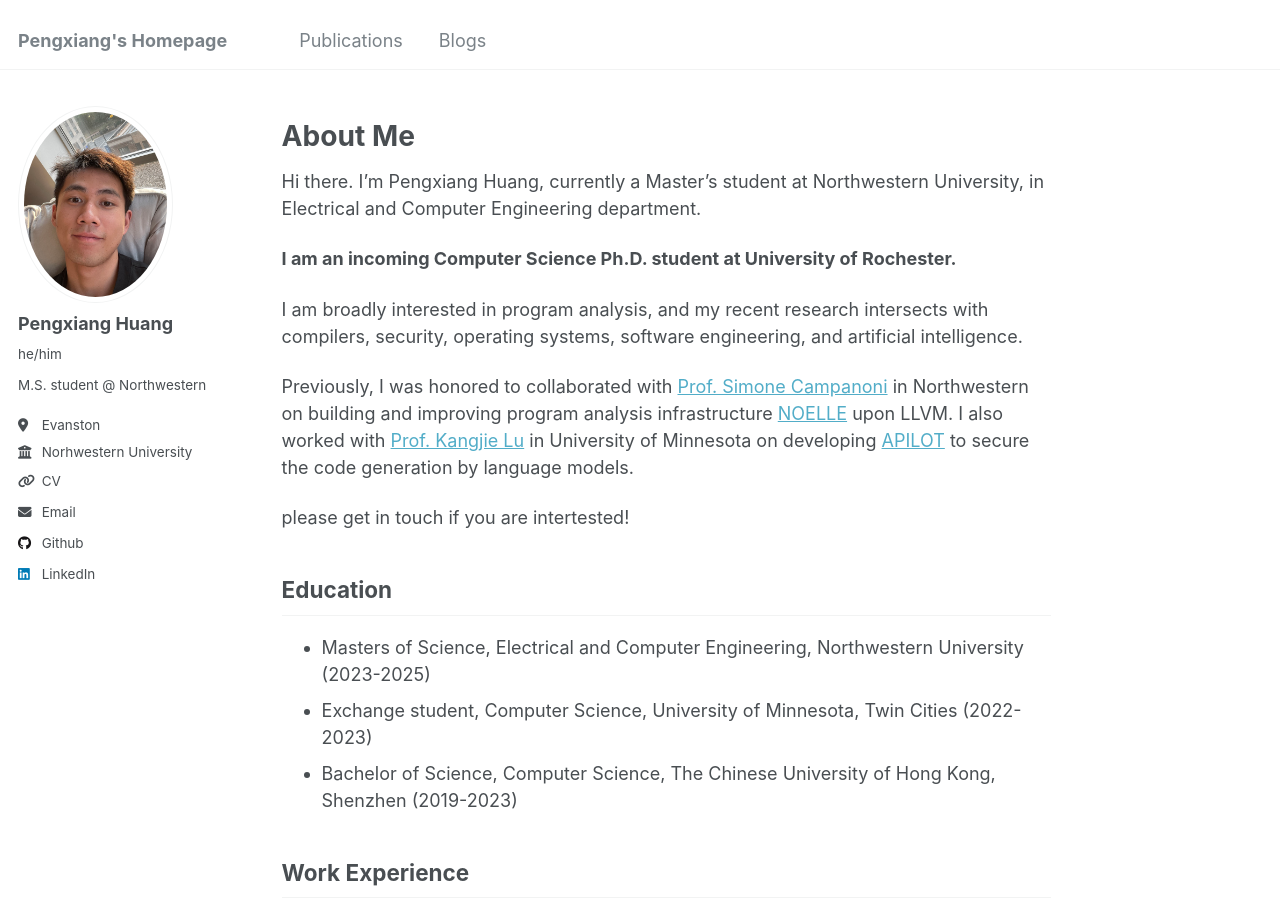
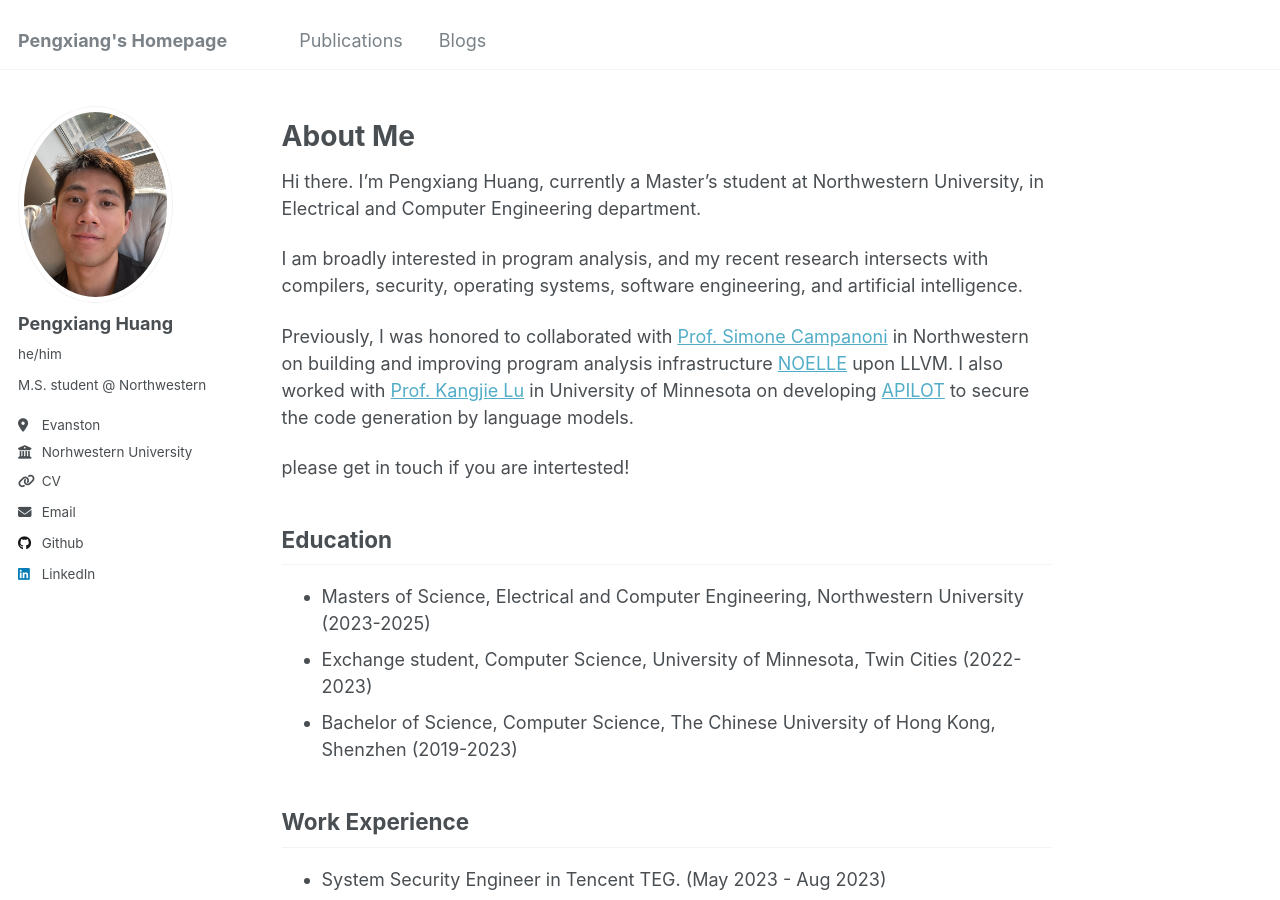
Before and after one commit to Pengxiang-Huang/Pengxiang-Huang.github.io, a Jekyll site: the page built from _pages/about.md, in a window 1280 px wide and 900 px high. Built offline with Jekyll 4.4.1, drawn with Linux system fonts in a browser that asks for light colours.

Commit message:
unmark the current status

```diff
--- a/_pages/about.md
+++ b/_pages/about.md
@@ -12,7 +12,7 @@ About Me
 ======
 Hi there. I’m Pengxiang Huang, currently a Master’s student at Northwestern University, in Electrical and Computer Engineering department.
 
-**I am an incoming Computer Science Ph.D. student at University of Rochester.**
+<!-- **I am an incoming Computer Science Ph.D. student at University of Rochester.** -->
 
 I am broadly interested in program analysis, and my recent research intersects with compilers, security, operating systems, software engineering, and artificial intelligence.
 
```
